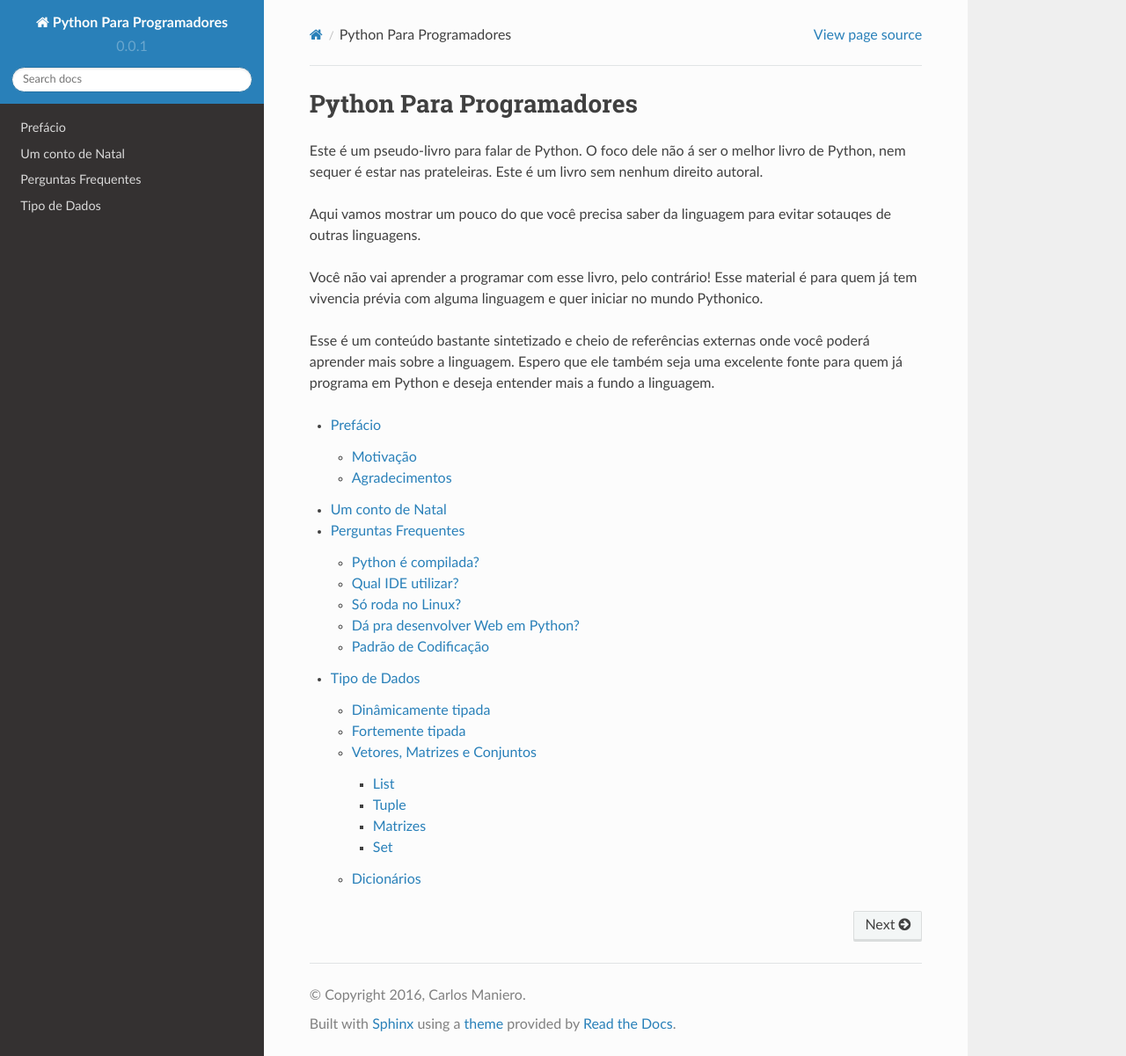
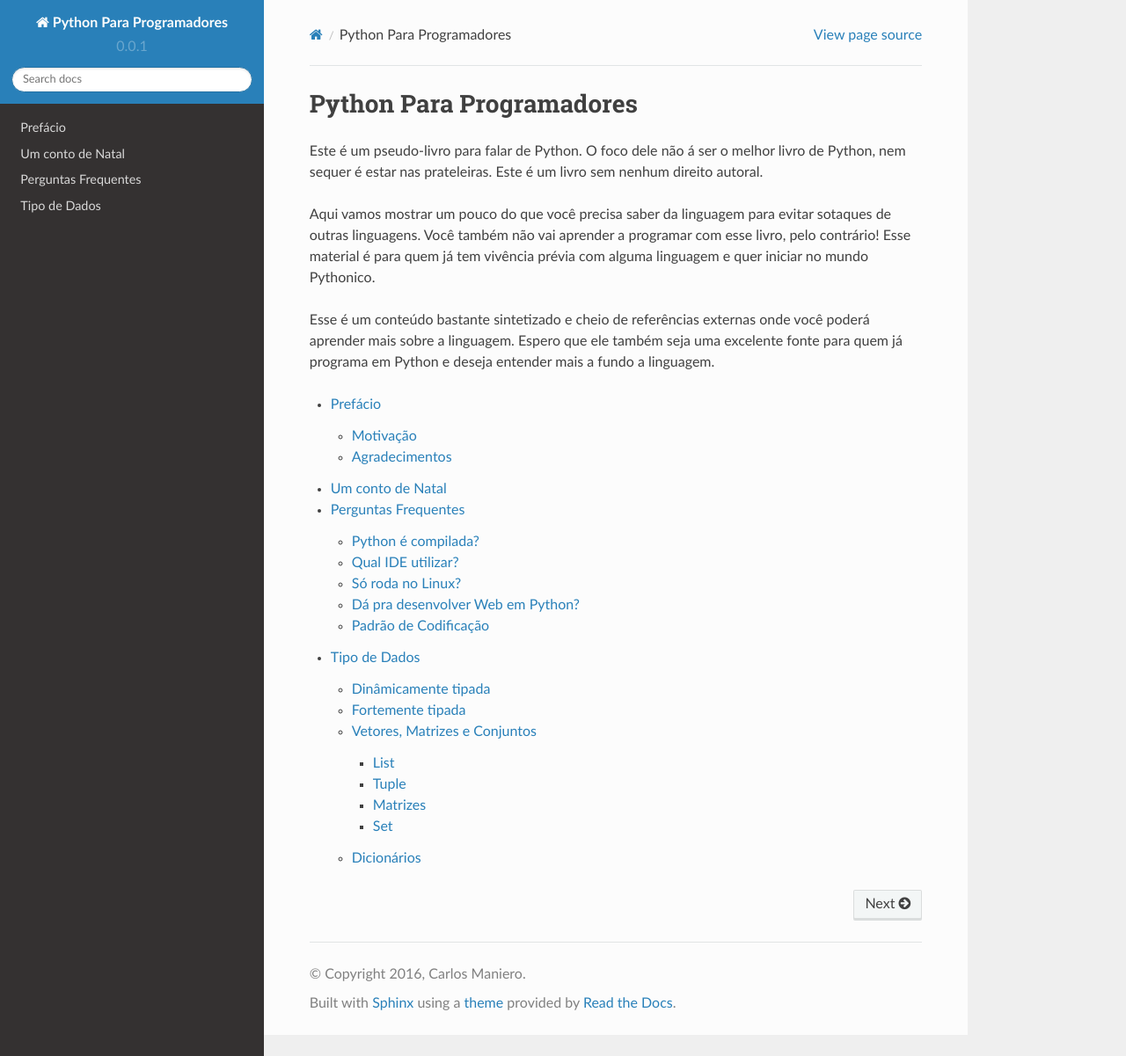
Before and after one commit to carlosmaniero/python-para-programadores, a Sphinx documentation site: the page built from source/index.rst, in a window 1280 px wide and 1201 px high. Shown: the whole window at 88% size. Built offline with Sphinx 7.4.7 and the Read the Docs theme 2.0.0, drawn with Linux system fonts in a browser that asks for light colours.

Commit message:
Fix alguns typos

```diff
--- a/source/index.rst
+++ b/source/index.rst
@@ -6,10 +6,9 @@ livro de Python, nem sequer é estar nas prateleiras. Este é um livro sem nenhu
 direito autoral.
 
 Aqui vamos mostrar um pouco do que você precisa saber da linguagem para evitar
-sotauqes de outras linguagens.
-
-Você não vai aprender a programar com esse livro, pelo contrário!
-Esse material é para quem já tem vivencia prévia com alguma linguagem e quer
+sotaques de outras linguagens. Você também não vai aprender a programar com
+esse livro, pelo contrário!
+Esse material é para quem já tem vivência prévia com alguma linguagem e quer
 iniciar no mundo Pythonico.
 
 Esse é um conteúdo bastante sintetizado e cheio de referências externas onde
```
